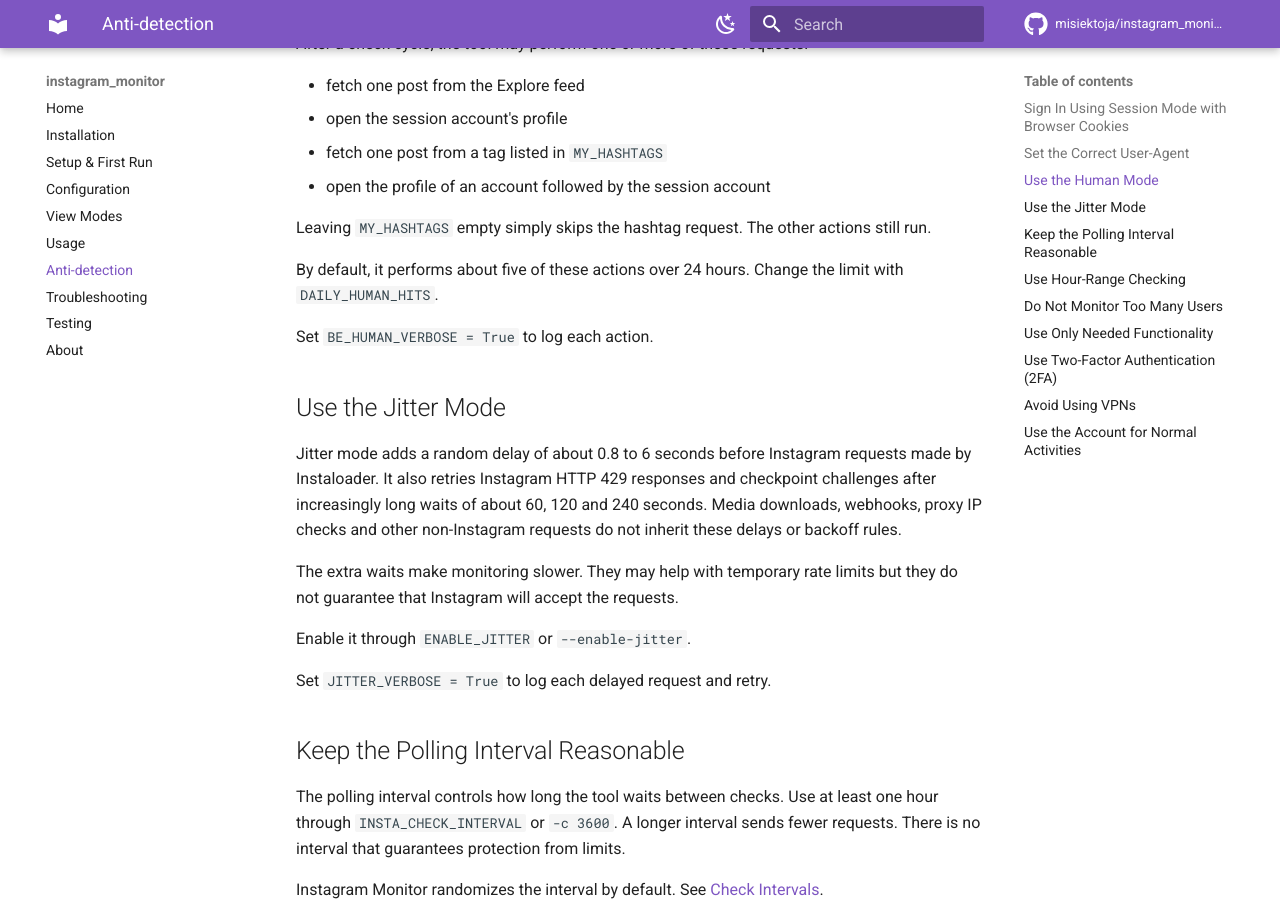
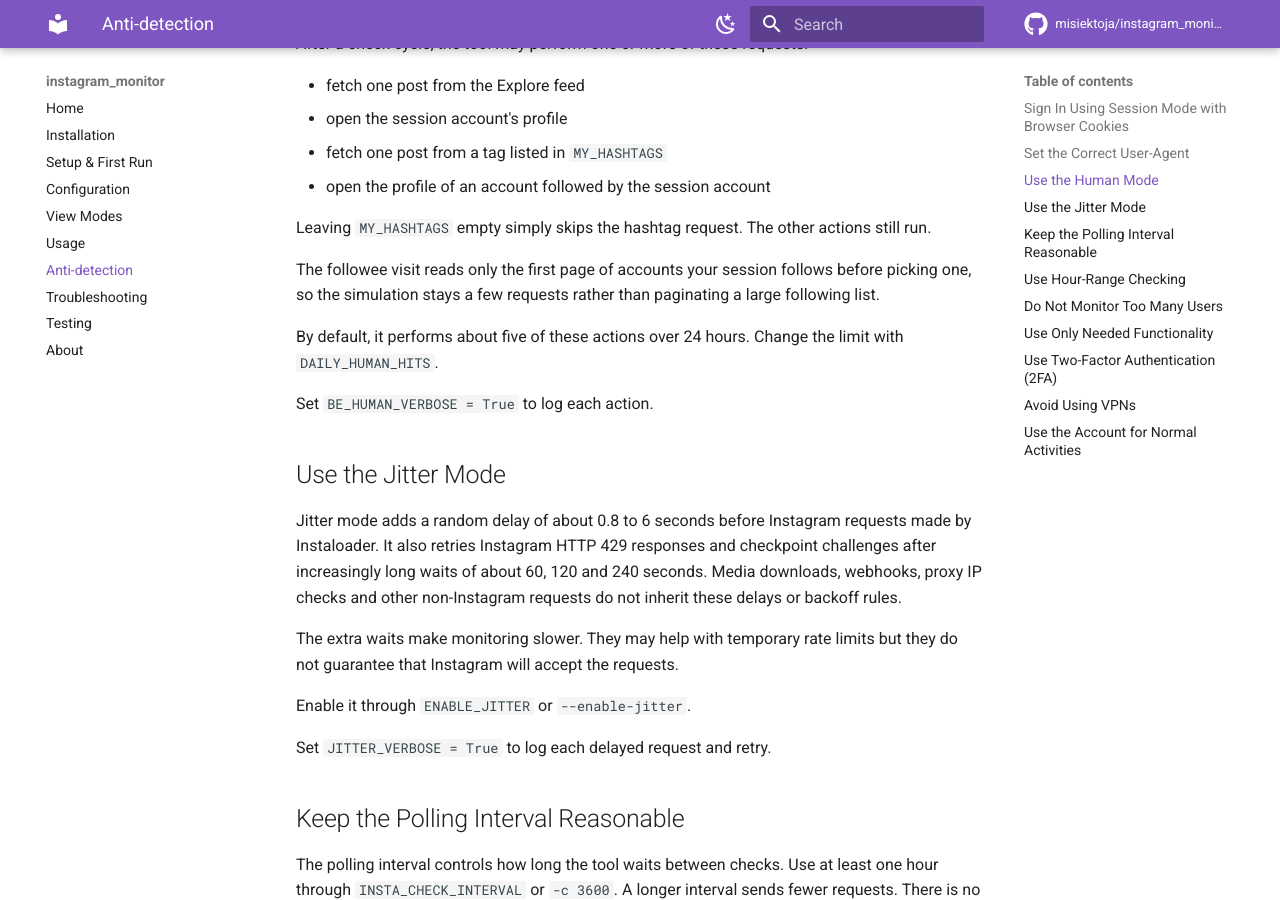
Before and after one commit to misiektoja/instagram_monitor, an MkDocs documentation site: the page built from docs/anti-detection.md, in a window 1280 px wide and 900 px high, scrolled down 962 px. Built offline with MkDocs 1.6.1 and Material for MkDocs 9.7.7, drawn with Linux system fonts in a browser that asks for light colours; comment, search, counter and statistics services are not loaded.

Commit message:
docs(anti-detection): describe bounded followee sampling

```diff
--- a/docs/anti-detection.md
+++ b/docs/anti-detection.md
@@ -31,6 +31,8 @@ After a check cycle, the tool may perform one or more of these requests:
 - open the profile of an account followed by the session account
 
 Leaving `MY_HASHTAGS` empty simply skips the hashtag request. The other actions still run.
+
+The followee visit reads only the first page of accounts your session follows before picking one, so the simulation stays a few requests rather than paginating a large following list.
 
 By default, it performs about five of these actions over 24 hours. Change the limit with `DAILY_HUMAN_HITS`.
 
```
